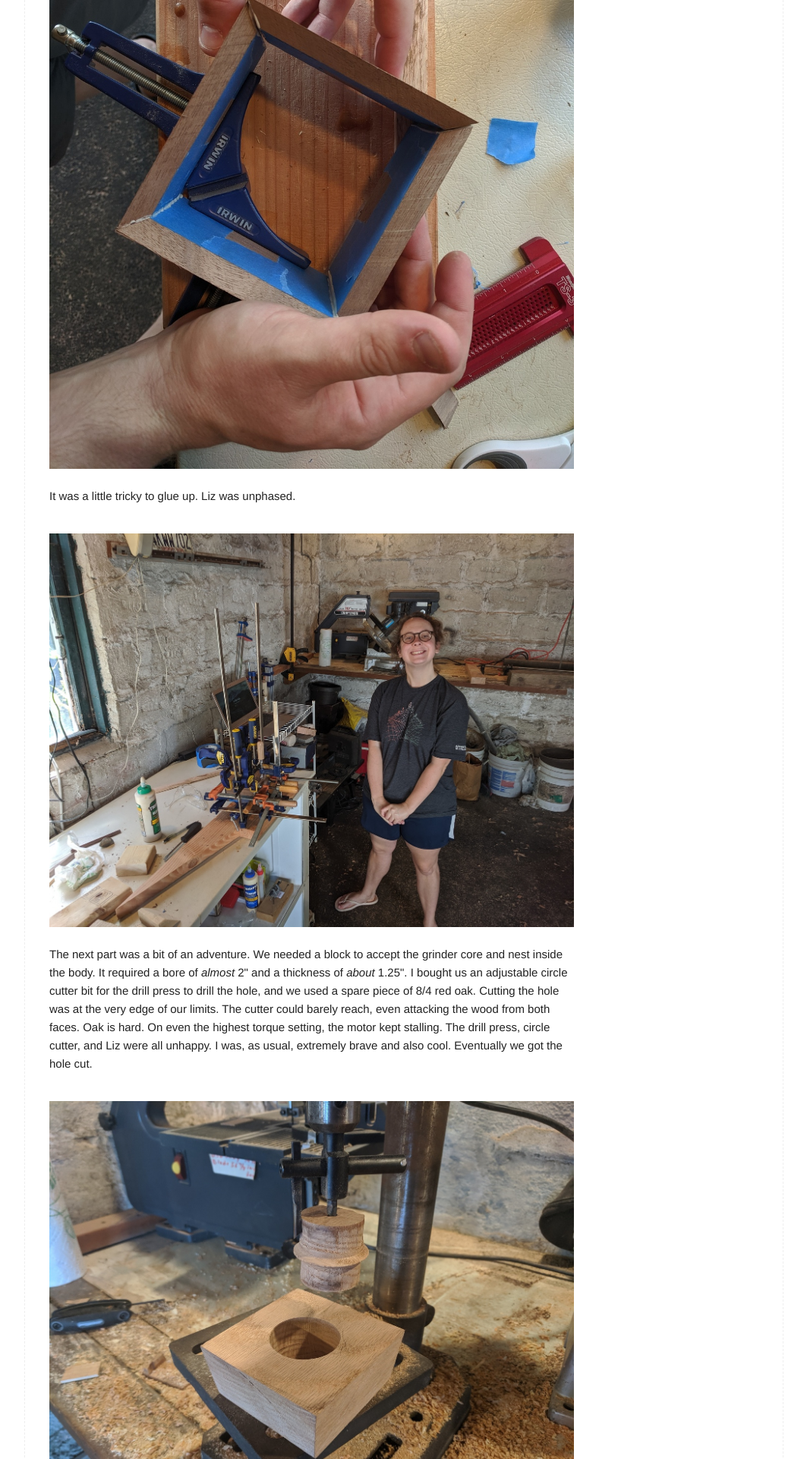
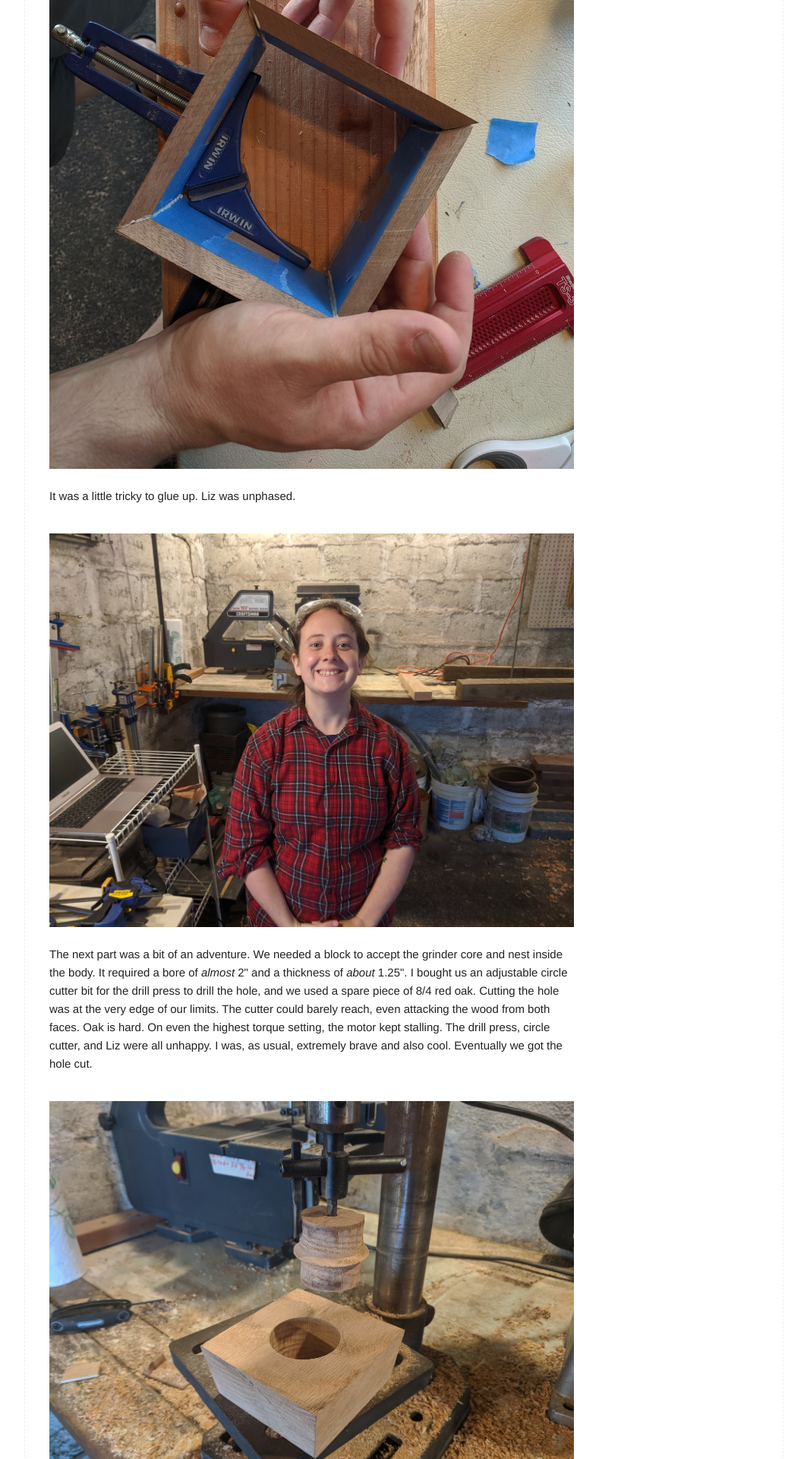
Before and after one commit to ishmandoo/ishmandoo.github.io, a Jekyll site: the page built from _posts/2019-10-10-coffee-grinder.html, in a window 1280 px wide. Shown: the part 4000-5920 px from the top of the page at 76% size, without its empty margins (108-1171 px from the left). Built offline with Jekyll 4.4.1, drawn with Linux system fonts in a browser that asks for light colours.

Commit message:
switched coffee picture

```diff
--- a/_posts/2019-10-10-coffee-grinder.html
+++ b/_posts/2019-10-10-coffee-grinder.html
@@ -70,7 +70,7 @@ comments: []
 
 <br/>
 <center>
-<img src="/assets/img/2019/10/base_glue.jpg"></img>
+<img src="/assets/img/2019/10/liz.jpg"></img>
 </center>
 <br/>
 
```
Also changed, not shown: assets/img/2019/10/liz.jpg (added).
